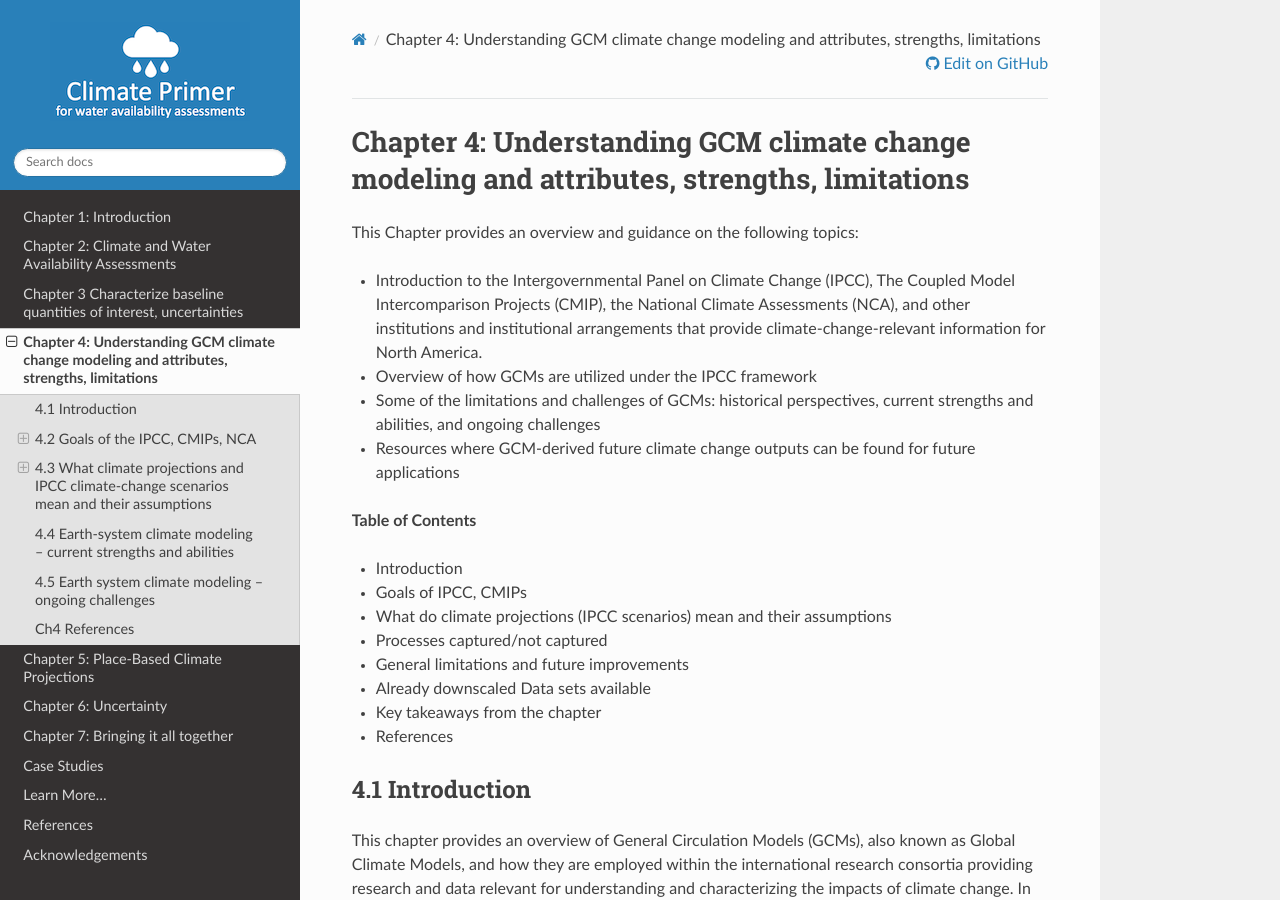
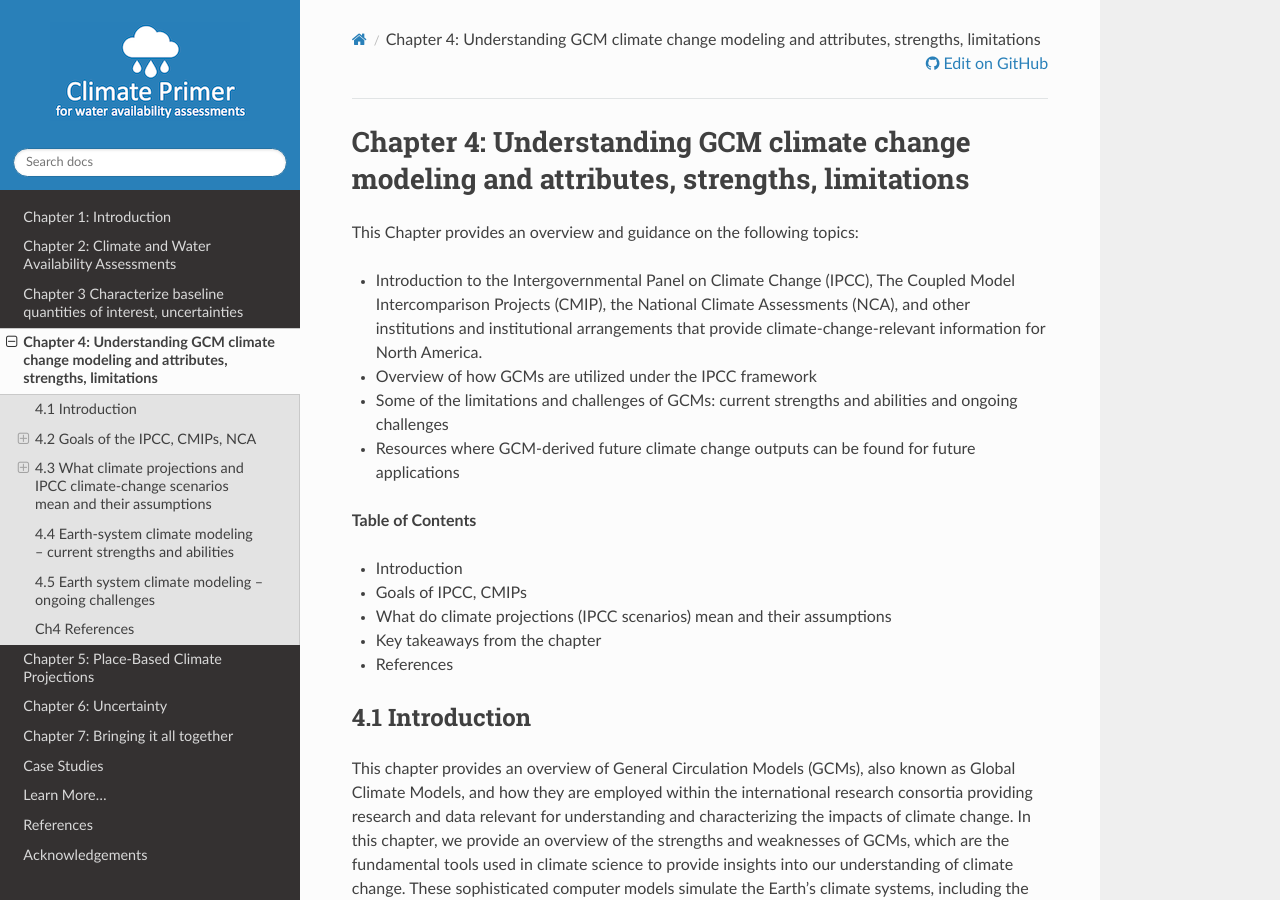
Before and after one commit to NCAR/climate-primer-water, a Sphinx documentation site: the page built from doc/ch4_gcms.rst, in a window 1280 px wide and 900 px high. Built offline with Sphinx 7.4.7 and the Read the Docs theme 2.0.0, drawn with Linux system fonts in a browser that asks for light colours.

Commit message:
Update ch4_gcms.rst

```diff
--- a/doc/ch4_gcms.rst
+++ b/doc/ch4_gcms.rst
@@ -13,8 +13,7 @@
 
 -  Overview of how GCMs are utilized under the IPCC framework
 
--  Some of the limitations and challenges of GCMs: historical
-   perspectives, current strengths and abilities, and ongoing challenges
+-  Some of the limitations and challenges of GCMs: current strengths and abilities and ongoing challenges
 
 -  Resources where GCM-derived future climate change outputs can be
    found for future applications
@@ -27,12 +26,6 @@
 
 -  What do climate projections (IPCC scenarios) mean and their
    assumptions
-
--  Processes captured/not captured
-
--  General limitations and future improvements
-
--  Already downscaled Data sets available
 
 -  Key takeaways from the chapter
 
```
